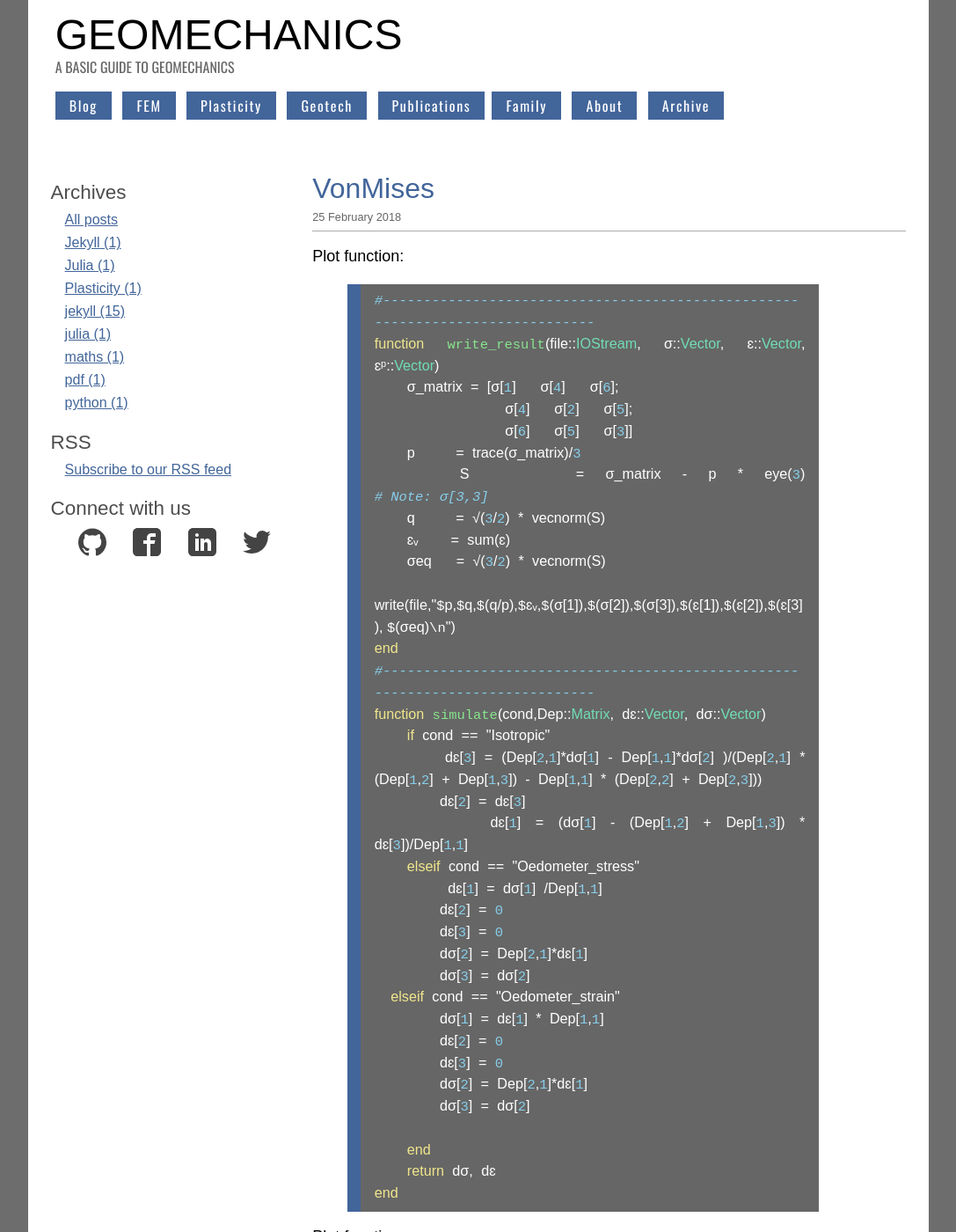
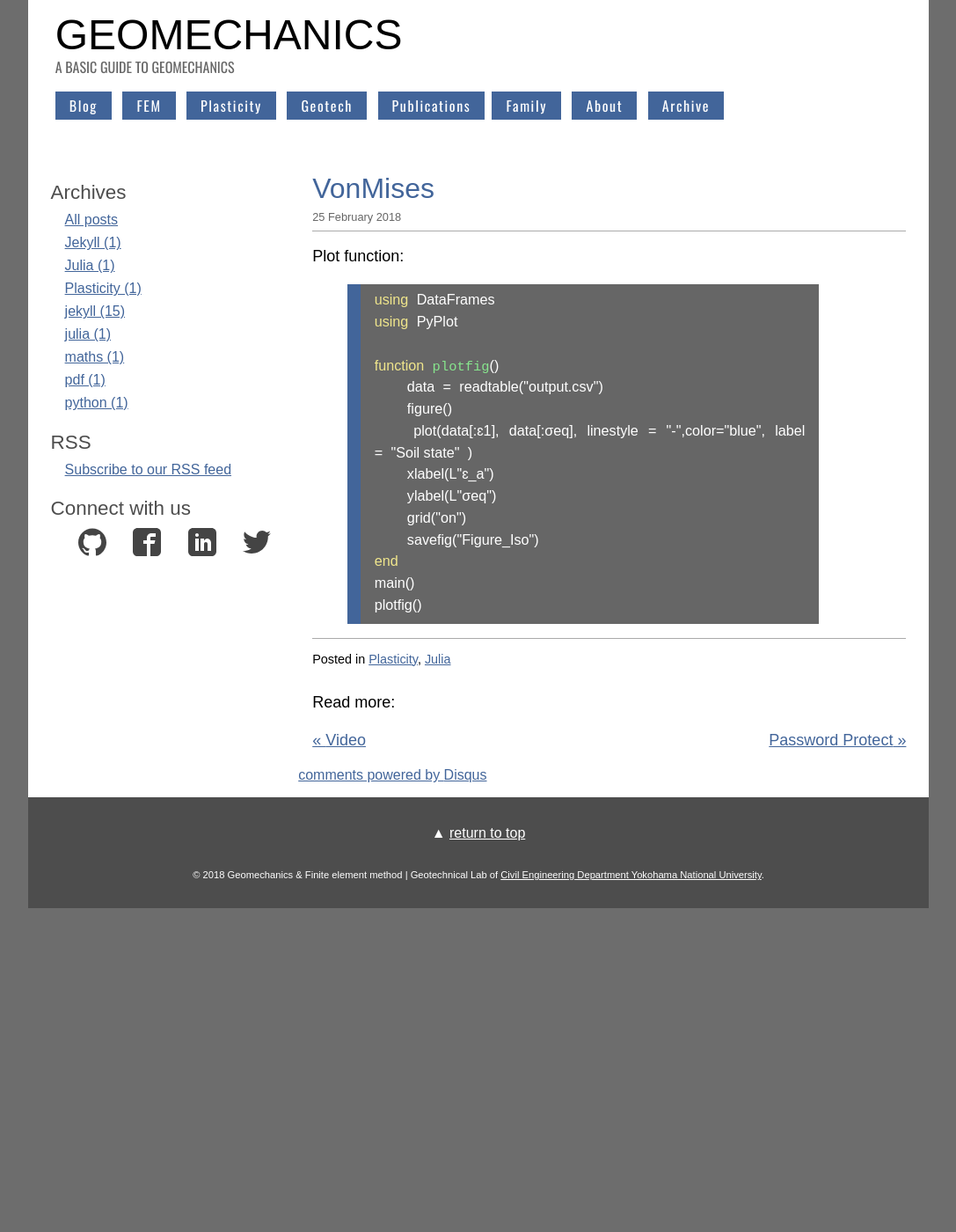
Before and after one commit to quangvunp/geomechanics, a Jekyll site: the page built from _posts/2018-02-25-VonMises.md, in a window 1280 px wide and 1400 px high. Shown: the whole window at 88% size, without its empty margins (96-1183 px from the left). Built offline with Jekyll 4.4.1, drawn with Linux system fonts in a browser that asks for light colours; comment, search, counter and statistics services are not loaded.

Commit message:
Update 2018-02-25-VonMises.md

```diff
--- a/_posts/2018-02-25-VonMises.md
+++ b/_posts/2018-02-25-VonMises.md
@@ -4,45 +4,6 @@ title:  "VonMises"
 date:   2018-02-25
 tags: [Plasticity, Julia]
 ---
-
-
-Plot function:
-{% highlight julia%}
-#------------------------------------------------------------------------------
-function write_result(file::IOStream, σ::Vector, ɛ::Vector, ɛᵖ::Vector)
-    σ_matrix = [σ[1]   σ[4]   σ[6];
-                σ[4]   σ[2]   σ[5];
-                σ[6]   σ[5]   σ[3]]
-    p     = trace(σ_matrix)/3
-    S     = σ_matrix - p * eye(3)                                       # Note: σ[3,3]
-    q     = √(3/2) * vecnorm(S)
-    ɛᵥ    = sum(ɛ)
-    σeq   = √(3/2) * vecnorm(S)
-    write(file,"$p,$q,$(q/p),$ɛᵥ,$(σ[1]),$(σ[2]),$(σ[3]),$(ɛ[1]),$(ɛ[2]),$(ɛ[3]), $(σeq)\n")
-end
-#------------------------------------------------------------------------------
-function simulate(cond,Dep::Matrix, dɛ::Vector, dσ::Vector)
-    if cond == "Isotropic"
-        dɛ[3] = (Dep[2,1]*dσ[1] - Dep[1,1]*dσ[2] )/(Dep[2,1] * (Dep[1,2] + Dep[1,3]) - Dep[1,1] * (Dep[2,2] + Dep[2,3]))
-        dɛ[2] = dɛ[3]
-        dɛ[1] = (dσ[1] - (Dep[1,2] + Dep[1,3]) * dɛ[3])/Dep[1,1]
-    elseif cond == "Oedometer_stress"
-         dɛ[1] = dσ[1] /Dep[1,1]
-        dɛ[2] = 0
-        dɛ[3] = 0
-        dσ[2] = Dep[2,1]*dɛ[1]
-        dσ[3] = dσ[2]
-  elseif cond == "Oedometer_strain"
-        dσ[1] = dɛ[1] * Dep[1,1]
-        dɛ[2] = 0
-        dɛ[3] = 0
-        dσ[2] = Dep[2,1]*dɛ[1]
-        dσ[3] = dσ[2]
-
-    end
-    return dσ, dɛ
-end
-{% endhighlight %}
 
 Plot function:
 {% highlight julia%}
```
